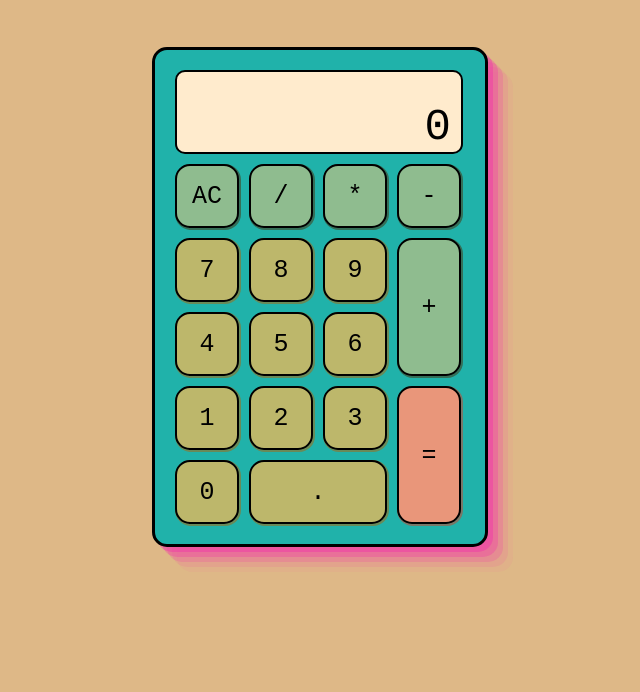
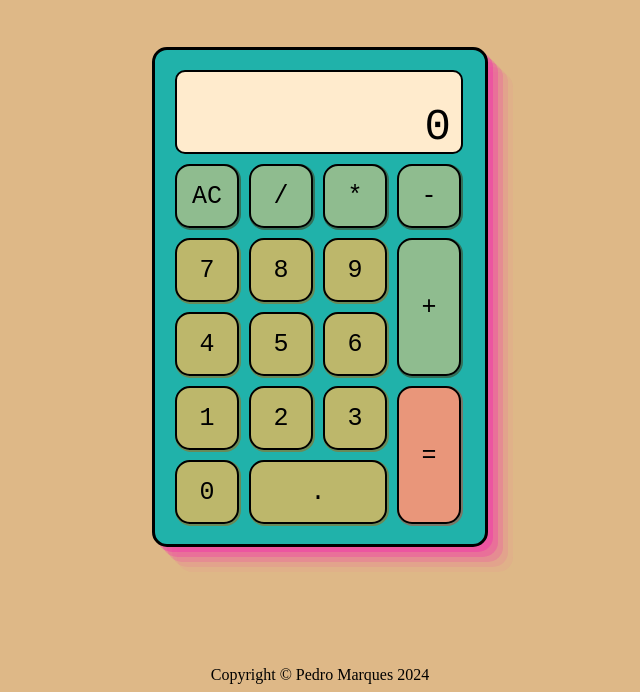
Before and after one commit to pedromarques143/calculator, a plain HTML site: page index.html in a window 1280 px wide. Shown: the part 108-800 px from the top of the page, without its empty margins (320-960 px from the left). Drawn offline with Linux system fonts and the light colour scheme.

Commit message:
Added copyright footer

```diff
--- a/index.html
+++ b/index.html
@@ -43,4 +43,5 @@
         </div>
     </div>
 </body>
+<footer>Copyright © Pedro Marques 2024</footer>
 </html>
--- a/style.css
+++ b/style.css
@@ -4,6 +4,7 @@ body {
     align-content: center;
     background-color:burlywood;
     align-items: center;
+    min-height: 98vh;
 }
 
 .page-title {
@@ -135,3 +136,7 @@ body {
     background-color:darkseagreen;
     box-shadow: 1px 1px 0px 1px rgba(61,89,61,0.75);
 }
+
+footer {
+    margin-top: auto;
+}
```
